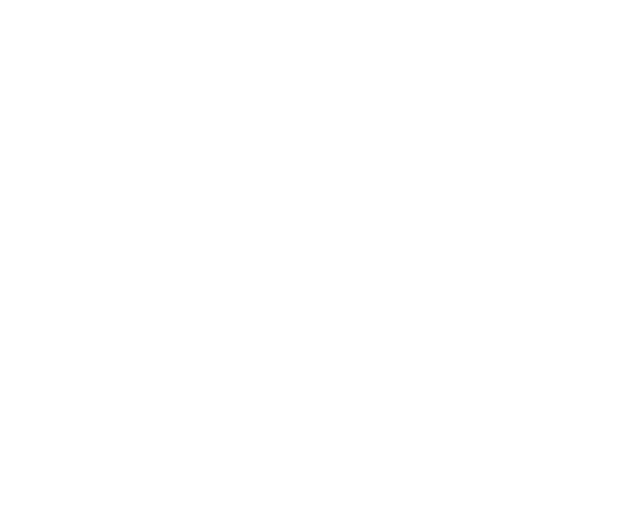
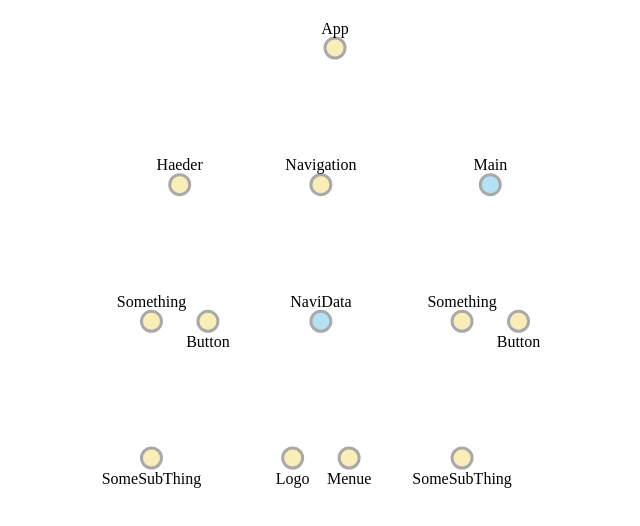
Before and after one commit to rainierlouis/overview, a website: page tutorial/dynamicTree.html in a window 1280 px wide. Shown: the whole page, without its empty margins (3-643 px from the left). Drawn offline with nearby package versions, Linux system fonts and the light colour scheme.

Commit message:
hierarchicalTree: nodes sichtbar, aber keine forces aktive

```diff
--- a/tutorial/dynamicTree.html
+++ b/tutorial/dynamicTree.html
@@ -128,10 +128,8 @@ var nodes = treemap(nodesHierarchy)
 var links = nodesHierarchy.links()
 
 var simulation = d3.forceSimulation(nodes)
-  .force('charge', d3.forceManyBody().strength(5))
-  .force('y', d3.forceY().y(function(d) {
-    return forceYByLevelValues[d.category];
-  }))
+  .force('charge', d3.forceManyBody().strength(-80))
+  .force('y', d3.forceY().strength(200).y(height/2))
   .force('collision', d3.forceCollide().radius(function(d) {
     return d.radius;
   }))
@@ -145,33 +143,58 @@ var g = svg.append("g")
   .attr("transform", "translate(" + margin.left + "," + margin.top + ")")
 
 function ticked() {
-  console.log(nodes)
-  var u = d3.select('body').select('svg').select('g')
-  .selectAll('.elements')
-    .data(nodes)
+  var node = g.selectAll(".node")
+      .data(nodes.descendants())
+    .enter().append("g")
+      .attr("class", function(d) {
+        return "node" +
+          (d.children ? " node--internal" : " node--leaf"); })
+      .attr("transform", function(d) {
+        return "translate(" + d.x + "," + d.y + ")";
+      })
 
-  u.enter()
-    .append('circle')
-    .attr('class', 'elements')
-    .attr('r', function(d) {
-      console.log(d)
-      return d.radius;
-    })
+  node.append("circle")
+    .attr("r", 10)
     .attr("style",function(d){
       // http://www.color-hex.com/color-palette/53835
       var color = d.data.type==="container"?"#b4e2f4":"#f9eeb8"
       return "fill:"+color+"; stroke:darkgrey; stroke-width:3"
     })
-    .merge(u)
-    .attr('cx', function(d) {
-      console.log(d);
-      return d.x;
-    })
-    .attr('cy', function(d) {
-      return d.y;
-    })
+  g.selectAll(".node").call(d3.drag()
+      .on("start", dragstarted)
+      .on("drag", dragged)
+      .on("end", dragended))
 
-  u.exit().remove();
+  //https://bl.ocks.org/d3noob/204d08d309d2b2903e12554b0aef6a4d
+  function dragstarted(d) {
+    d.fx = d3.event.x;
+    d.fy = d3.event.y;
+    d3.select(this).raise().classed("active", true);
+  }
+
+  function dragged(d) {
+    d.fx = d3.event.x;
+    d.fy = d3.event.y;
+    d3.select(this)
+      .attr("transform", function(d) {
+        return "translate(" + d3.event.x + "," + d3.event.y + ")";
+      })
+    var links = g.selectAll("line.link")
+  }
+
+  function dragended(d) {
+    d.fx = null;
+    d.fy = null;
+    d3.select(this).classed("active", false);
+  }
+
+
+  // adds the text to the node
+  node.append("text")
+    .attr("dy", ".35em")
+    .attr("y", function(d) { return d.children ? -20 : 20; })
+    .style("text-anchor", "middle")
+    .text(function(d) { return d.data.name; });
 }
   </script>
 </body>
```
